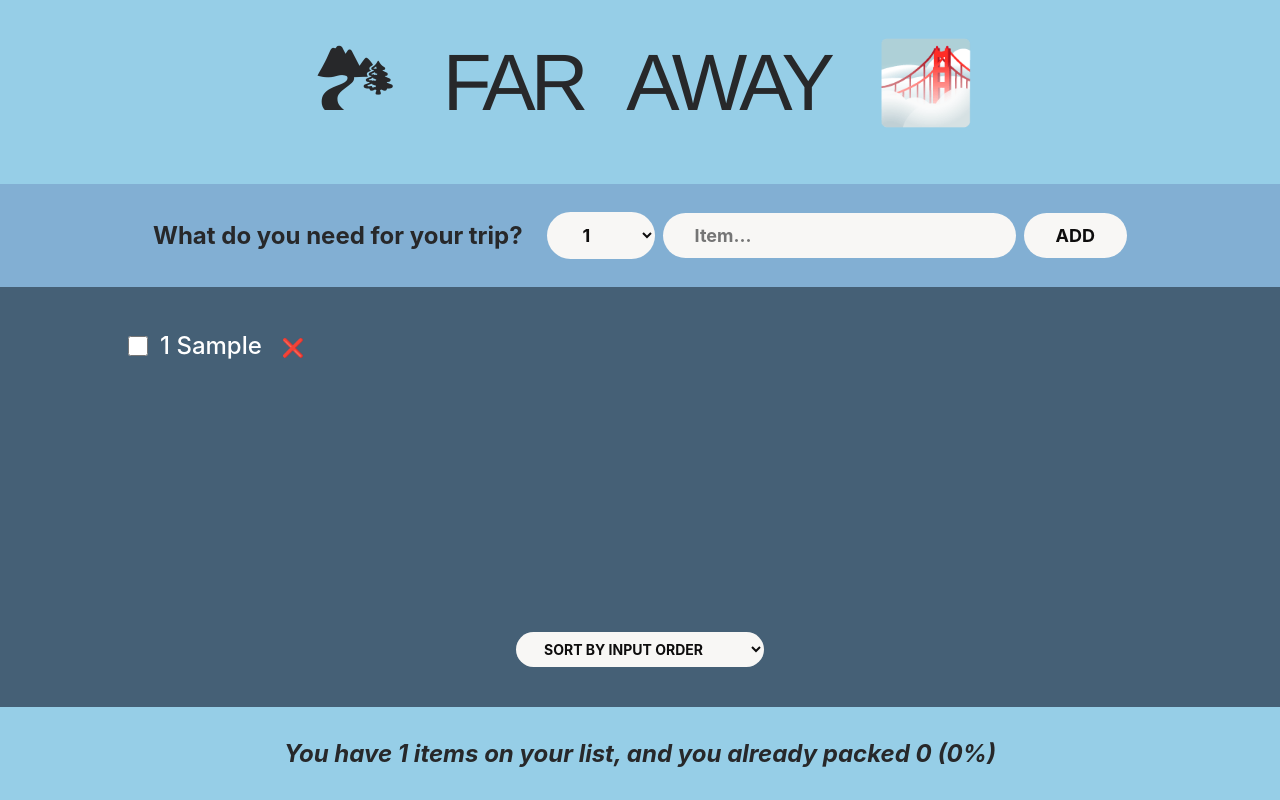
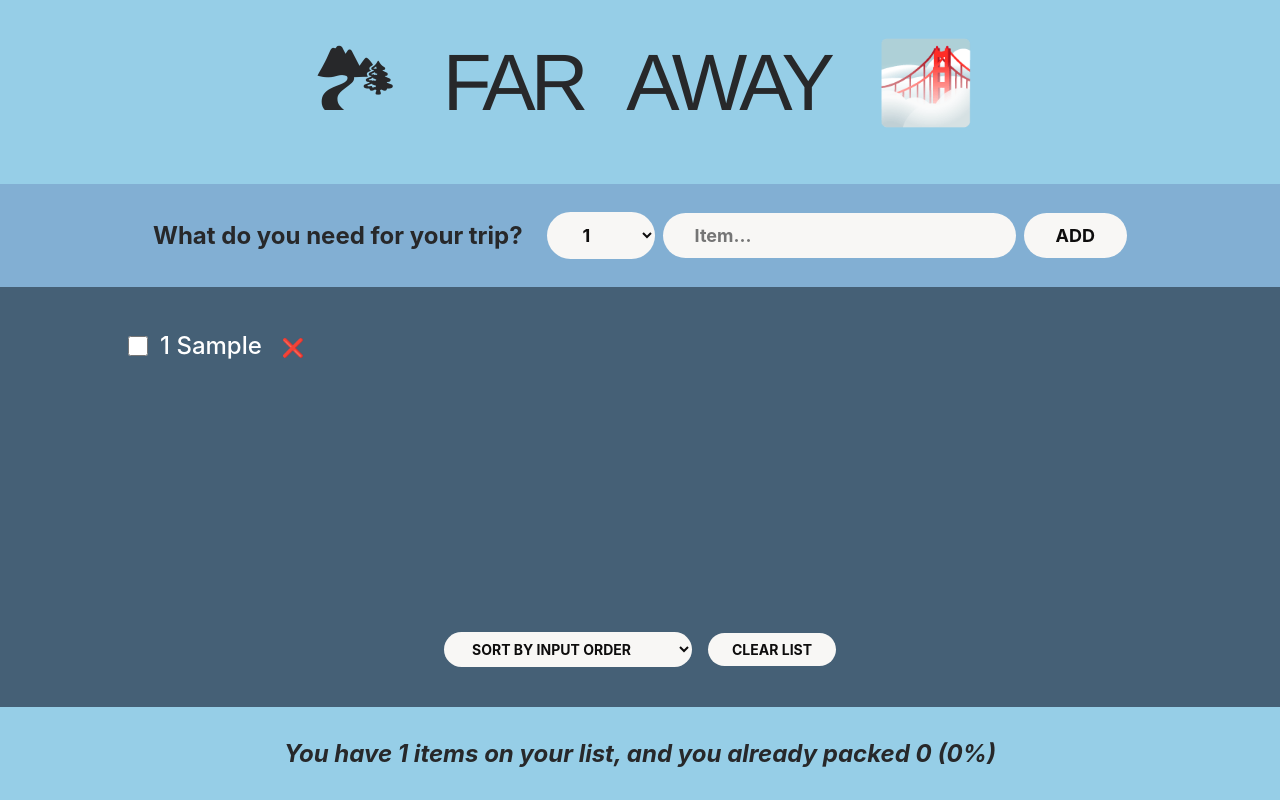
Before and after one commit to anna-amst/travel-list, a React (Create React App) app: page / in a window 1280 px wide. Both pictures are taken after typing "Sample" into the empty fields and a click on the button "ADD". Built offline with nearby package versions, Linux system fonts and the light colour scheme.

Commit message:
refactor

```diff
--- a/src/App.js
+++ /dev/null
@@ -1,153 +0,0 @@
-import { useState } from "react";
-
-function App() {
-  const [items, setItems] = useState([]);
-
-  function handleAddItems(item) {
-    setItems((items) => [...items, item]);
-  }
-
-  function handleDeleteItem(id) {
-    setItems((items) => items.filter((item) => item.id !== id));
-  }
-
-  function handleToggleItem(id) {
-    setItems((items) =>
-      items.map((item) =>
-        item.id === id ? { ...item, packed: !item.packed } : item
-      )
-    );
-  }
-
-  return (
-    <div className="app">
-      <Logo />
-      <Form onAddItems={handleAddItems} />
-      <PackingList
-        items={items}
-        onDeleteItem={handleDeleteItem}
-        onToggleItem={handleToggleItem}
-      />
-      <Stats items={items} />
-    </div>
-  );
-}
-
-export default App;
-
-function Logo() {
-  return <h1> 🏞 Far Away 🌁 </h1>;
-}
-
-function Form({ onAddItems }) {
-  const [description, setDescription] = useState("");
-  const [quantity, setQuantity] = useState(1);
-
-  function handleSubmit(e) {
-    e.preventDefault();
-
-    if (!description) return;
-
-    const newItem = { description, quantity, packed: false, id: Date.now() };
-    console.log(newItem);
-
-    onAddItems(newItem);
-
-    setDescription("");
-    setQuantity(1);
-  }
-
-  return (
-    <form className="add-form" onSubmit={handleSubmit}>
-      <h3>What do you need for your trip?</h3>
-      <select
-        value={quantity}
-        onChange={(e) => setQuantity(Number(e.target.value))}
-      >
-        {Array.from({ length: 20 }, (_, i) => i + 1).map((num) => (
-          <option value={num} key={num}>
-            {num}
-          </option>
-        ))}
-      </select>
-      <input
-        value={description}
-        onChange={(e) => setDescription(e.target.value)}
-        type="text"
-        placeholder="Item..."
-      ></input>
-      <button>Add</button>
-    </form>
-  );
-}
-
-function PackingList({ items, onDeleteItem, onToggleItem }) {
-  const [sortBy, setSortBy] = useState("input");
-
-  let sortedItems;
-  if(sortBy === 'input') sortedItems = items;
-  if(sortBy === 'description') sortedItems = items.slice().sort((a,b)=> a.description.localeCompare(b.description));
-  if(sortBy === 'packed') sortedItems = items.slice().sort((a, b)=> Number(a.packed)- Number(b.packed));
-
-  return (
-    <div className="list">
-      <ul>
-        {sortedItems.map((item) => (
-          <Item
-            item={item}
-            onDeleteItem={onDeleteItem}
-            key={item.id}
-            onToggleItem={onToggleItem}
-          />
-        ))}
-      </ul>
-
-      <div className="actions">
-        <select value={sortBy} onChange={(e) => setSortBy(e.target.value)}>
-          <option value="input">Sort by input order</option>
-          <option value="description">Sort by description</option>
-          <option value="packed">Sort by packed status</option>
-        </select>
-      </div>
-    </div>
-  );
-}
-
-function Item({ item, onDeleteItem, onToggleItem }) {
-  return (
-    <li>
-      <input
-        type="checkbox"
-        value={item.packed}
-        onChange={() => onToggleItem(item.id)}
-      />
-      <span style={item.packed ? { textDecoration: "line-through" } : {}}>
-        {item.quantity} {item.description}
-      </span>
-      <button onClick={() => onDeleteItem(item.id)}>❌</button>
-    </li>
-  );
-}
-
-function Stats({ items }) {
-  if (!items.length)
-    return (
-      <p className="stats">
-        <em>Start adding some items to your packing list 🚀</em>
-      </p>
-    );
-
-  const numItems = items.length;
-  const numPacked = items.filter((item) => item.packed).length;
-  const percentage = Math.round((numPacked / numItems) * 100);
-
-  return (
-    <footer className="stats">
-      <em>
-        {percentage === 100
-          ? "You got everything ready to go ✈️"
-          : `You have ${numItems} items on your list, and you already packed ${numPacked} (${percentage}%)`}
-      </em>
-    </footer>
-  );
-}
--- /dev/null
+++ b/src/components/App.js
@@ -0,0 +1,49 @@
+import { useState } from "react";
+import Logo from "./Logo";
+import Form from "./Form";
+import PackingList from "./PackingList";
+import Stats from "./Stats";
+
+function App() {
+  const [items, setItems] = useState([]);
+
+  function handleAddItems(item) {
+    setItems((items) => [...items, item]);
+  }
+
+  function handleDeleteItem(id) {
+    setItems((items) => items.filter((item) => item.id !== id));
+  }
+
+  function handleToggleItem(id) {
+    setItems((items) =>
+      items.map((item) =>
+        item.id === id ? { ...item, packed: !item.packed } : item
+      )
+    );
+  }
+
+  function handleClearList() {
+    const confirmed = window.confirm(
+      "Are you sure you want to delete all items?"
+    );
+
+    if (confirmed) setItems([]);
+  }
+
+  return (
+    <div className="app">
+      <Logo />
+      <Form onAddItems={handleAddItems} />
+      <PackingList
+        items={items}
+        onDeleteItem={handleDeleteItem}
+        onToggleItem={handleToggleItem}
+        onClearList={handleClearList}
+      />
+      <Stats items={items} />
+    </div>
+  );
+}
+
+export default App;
--- /dev/null
+++ b/src/components/Form.js
@@ -0,0 +1,45 @@
+import { useState } from "react";
+
+function Form({ onAddItems }) {
+    const [description, setDescription] = useState("");
+    const [quantity, setQuantity] = useState(1);
+
+    function handleSubmit(e) {
+      e.preventDefault();
+
+      if (!description) return;
+
+      const newItem = { description, quantity, packed: false, id: Date.now() };
+      console.log(newItem);
+
+      onAddItems(newItem);
+
+      setDescription("");
+      setQuantity(1);
+    }
+
+    return (
+      <form className="add-form" onSubmit={handleSubmit}>
+        <h3>What do you need for your trip?</h3>
+        <select
+          value={quantity}
+          onChange={(e) => setQuantity(Number(e.target.value))}
+        >
+          {Array.from({ length: 20 }, (_, i) => i + 1).map((num) => (
+            <option value={num} key={num}>
+              {num}
+            </option>
+          ))}
+        </select>
+        <input
+          value={description}
+          onChange={(e) => setDescription(e.target.value)}
+          type="text"
+          placeholder="Item..."
+        ></input>
+        <button>Add</button>
+      </form>
+    );
+  }
+
+  export default Form;
--- /dev/null
+++ b/src/components/Item.js
@@ -0,0 +1,17 @@
+function Item({ item, onDeleteItem, onToggleItem }) {
+  return (
+    <li>
+      <input
+        type="checkbox"
+        value={item.packed}
+        onChange={() => onToggleItem(item.id)}
+      />
+      <span style={item.packed ? { textDecoration: "line-through" } : {}}>
+        {item.quantity} {item.description}
+      </span>
+      <button onClick={() => onDeleteItem(item.id)}>❌</button>
+    </li>
+  );
+}
+
+export default Item;
--- /dev/null
+++ b/src/components/Logo.js
@@ -0,0 +1,5 @@
+function Logo() {
+  return <h1> 🏞 Far Away 🌁 </h1>;
+}
+
+export default Logo;
--- /dev/null
+++ b/src/components/PackingList.js
@@ -0,0 +1,44 @@
+import { useState } from "react";
+import Item from "./Item";
+
+function PackingList({ items, onDeleteItem, onToggleItem, onClearList }) {
+  const [sortBy, setSortBy] = useState("input");
+
+  let sortedItems;
+  if (sortBy === "input") sortedItems = items;
+  if (sortBy === "description")
+    sortedItems = items
+      .slice()
+      .sort((a, b) => a.description.localeCompare(b.description));
+  if (sortBy === "packed")
+    sortedItems = items
+      .slice()
+      .sort((a, b) => Number(a.packed) - Number(b.packed));
+
+  return (
+    <div className="list">
+      <ul>
+        {sortedItems.map((item) => (
+          <Item
+            item={item}
+            onDeleteItem={onDeleteItem}
+            key={item.id}
+            onToggleItem={onToggleItem}
+          />
+        ))}
+      </ul>
+
+      <div className="actions">
+        <select value={sortBy} onChange={(e) => setSortBy(e.target.value)}>
+          <option value="input">Sort by input order</option>
+          <option value="description">Sort by description</option>
+          <option value="packed">Sort by packed status</option>
+        </select>
+
+        <button onClick={onClearList}>Clear list</button>
+      </div>
+    </div>
+  );
+}
+
+export default PackingList;
--- /dev/null
+++ b/src/components/Stats.js
@@ -0,0 +1,24 @@
+function Stats({ items }) {
+  if (!items.length)
+    return (
+      <p className="stats">
+        <em>Start adding some items to your packing list 🚀</em>
+      </p>
+    );
+
+  const numItems = items.length;
+  const numPacked = items.filter((item) => item.packed).length;
+  const percentage = Math.round((numPacked / numItems) * 100);
+
+  return (
+    <footer className="stats">
+      <em>
+        {percentage === 100
+          ? "You got everything ready to go ✈️"
+          : `You have ${numItems} items on your list, and you already packed ${numPacked} (${percentage}%)`}
+      </em>
+    </footer>
+  );
+}
+
+export default Stats;
--- a/src/index.css
+++ b/src/index.css
@@ -1,6 +1,3 @@
-
-
-
 @import url("https://fonts.googleapis.com/css2?family=Monoton&family=Quicksand:wght@500;700&display=swap");
 
 * {
--- a/src/index.js
+++ b/src/index.js
@@ -1,7 +1,7 @@
 import React from 'react';
 import ReactDOM from 'react-dom/client';
 import './index.css';
-import App from './App';
+import App from './components/App';
 
 const root = ReactDOM.createRoot(document.getElementById('root'));
 root.render(
```
Also changed, not shown: src/App.css (deleted, +0 -38 lines).
